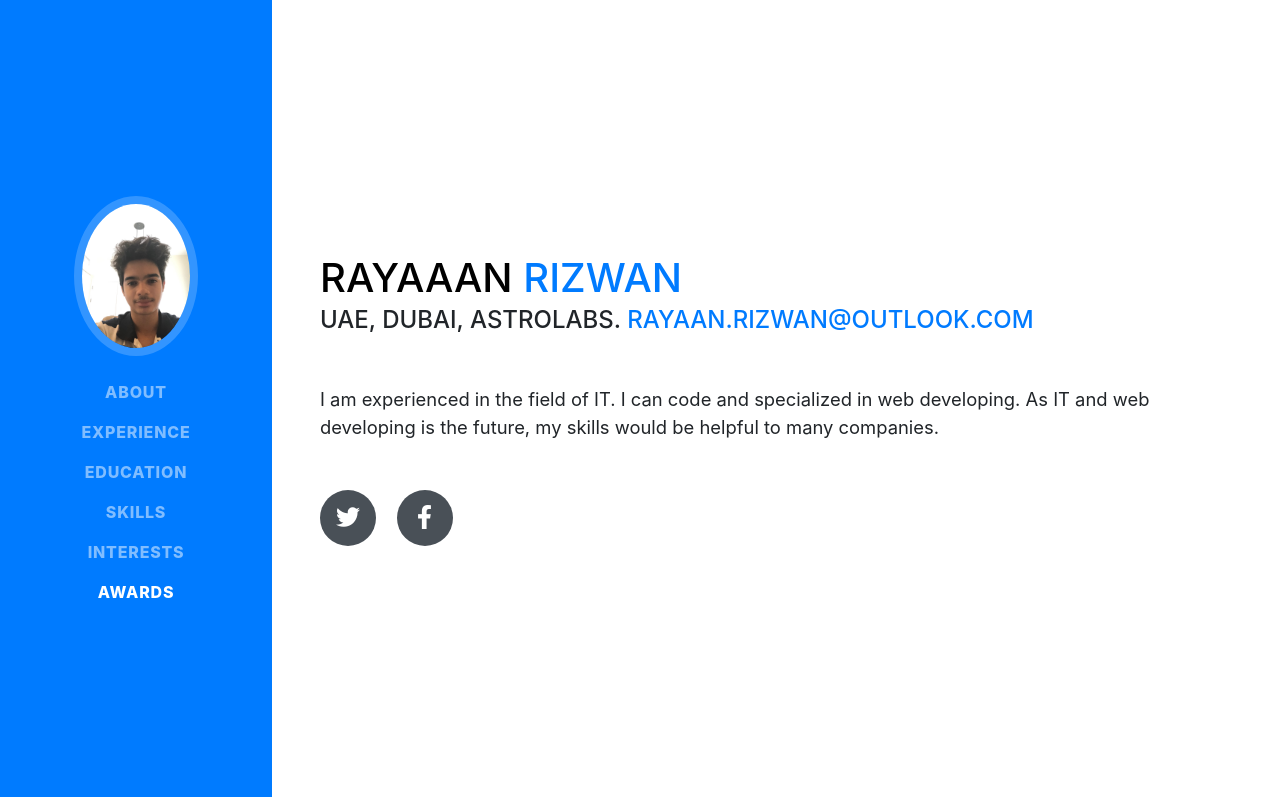
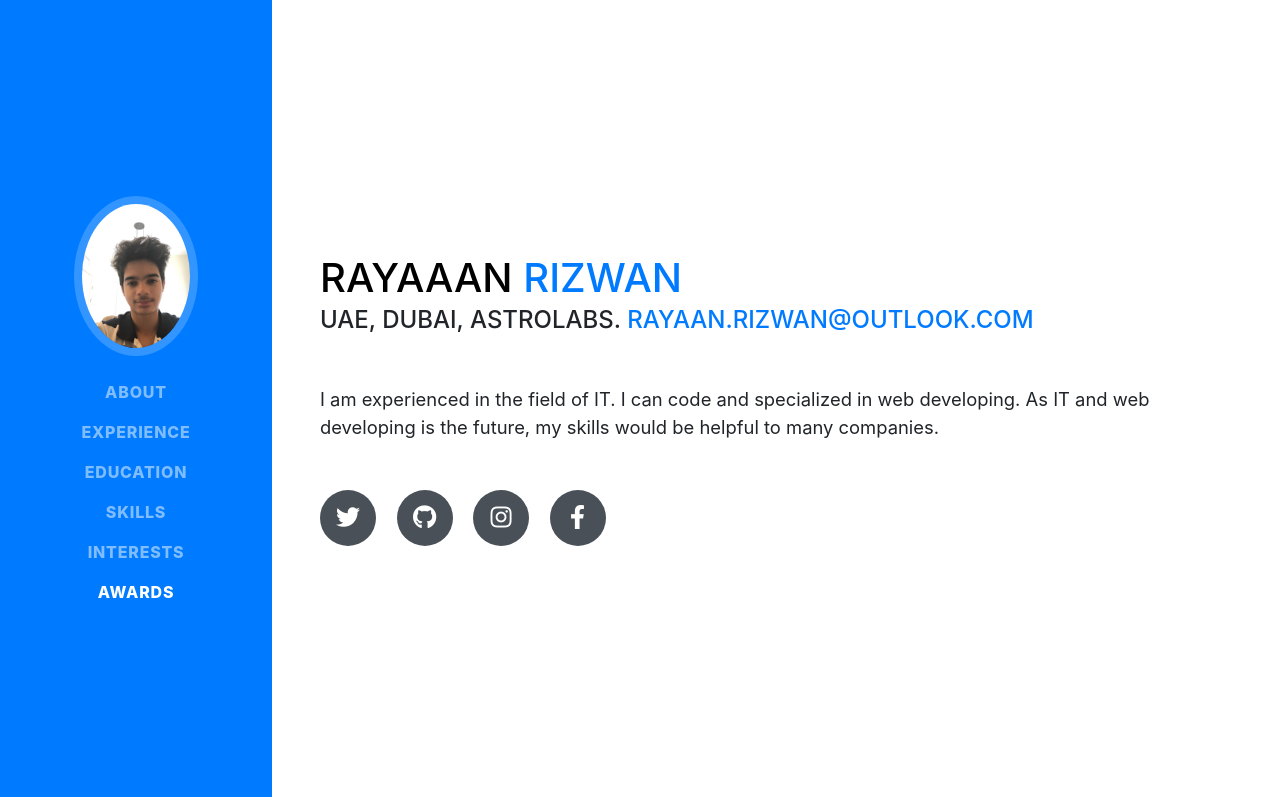
Before and after one commit to rayaanrizwan1234/portfolio, a website with bundled scripts: page index.html in a window 1280 px wide. Shown: the top 797 px of the page. Built offline with nearby package versions, Linux system fonts and the light colour scheme; a web font is replaced by a local one.

Commit message:
changed icons clear

```diff
--- a/index.html
+++ b/index.html
@@ -75,6 +75,12 @@
 
           <a href="https://twitter.com/RayaanRizwan">
             <i class="fab fa-twitter"></i>
+          </a>
+          <a href="https://github.com/rayaanrizwan1234">
+            <i class="fab fa-github"></i>
+          </a>
+          <a href="#">
+            <i class="fab fa-instagram"></i>
           </a>
           <a href="https://www.facebook.com/rayaan.rizwan.1">
             <i class="fab fa-facebook-f"></i>
@@ -161,7 +167,7 @@
           </li>
 
           <li class="list-inline-item">
-            <i class="fab fa-js-square"></i>
+            <i class="fab fa-adobe"></i>
           </li>
           <li class="list-inline-item">
             <i class="fab fa-react"></i>
```
